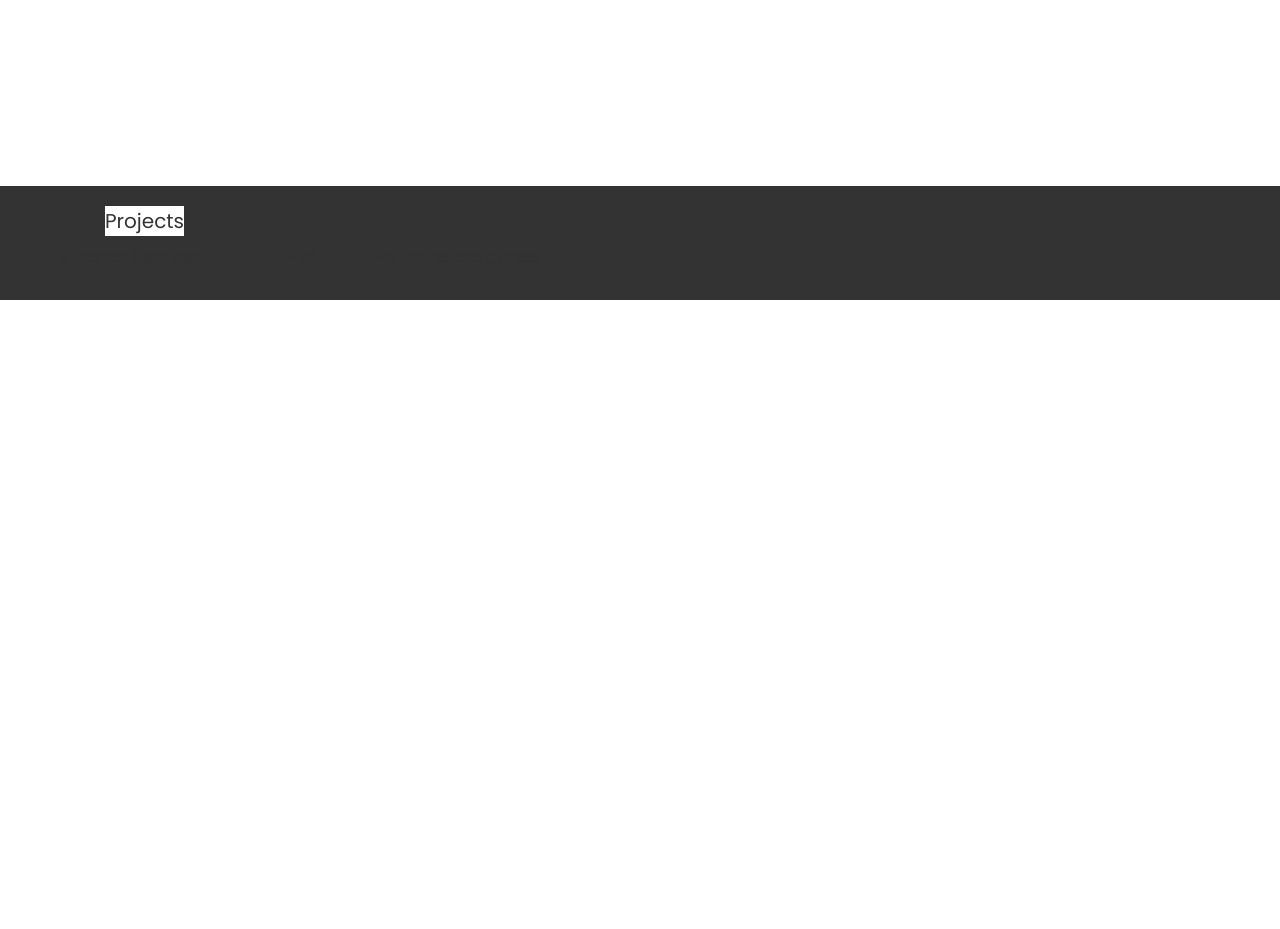
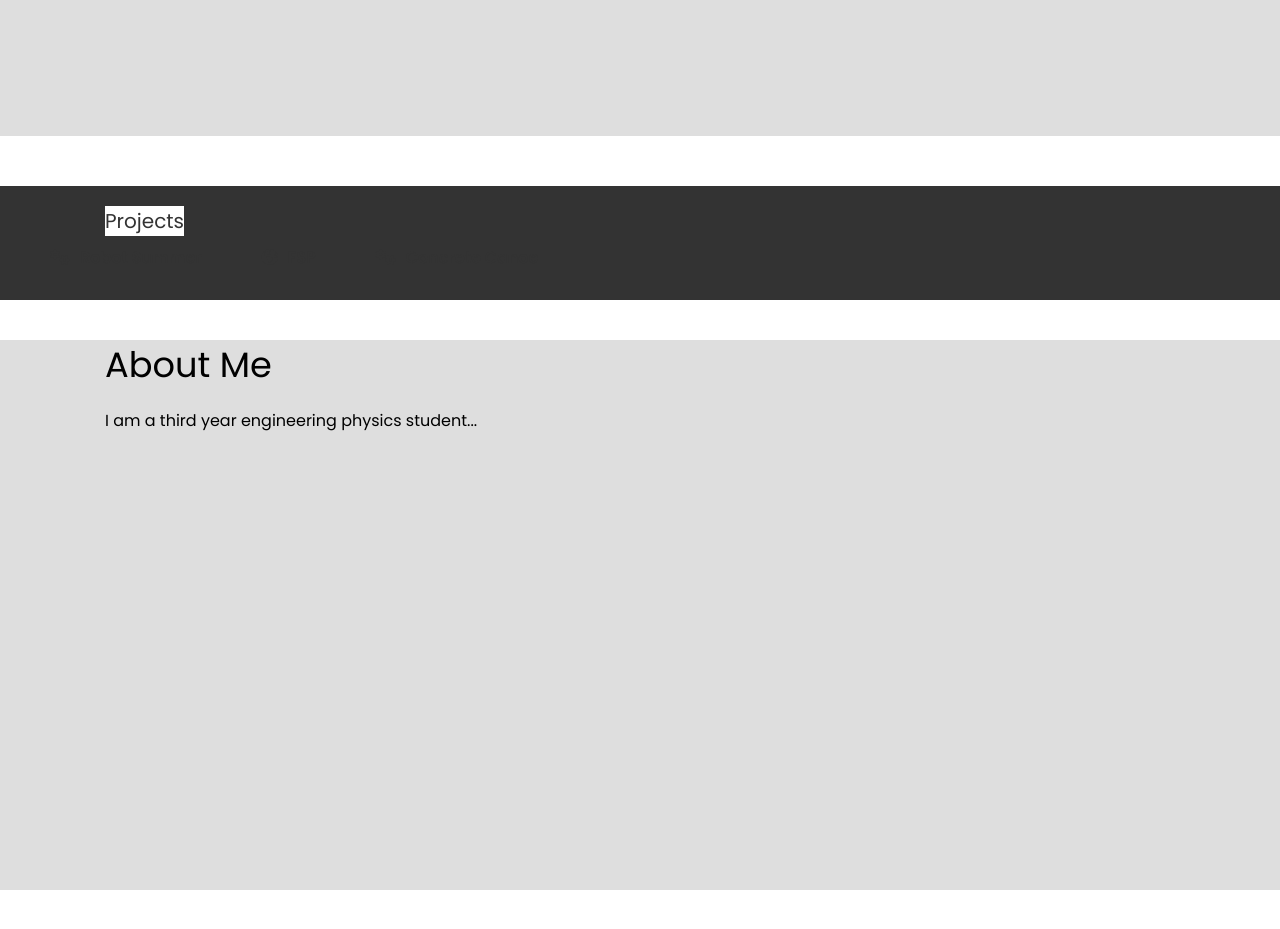
Before and after one commit to brynnbelecki/Website, a plain HTML site: page index.html in a window 1280 px wide. Shown: the part 583-1512 px from the top of the page. Before the commit the page ends 883 px from the top, so only its background shows below. Drawn offline with Linux system fonts and the light colour scheme.

Commit message:
backgrounds

```diff
--- a/css/style.css
+++ b/css/style.css
@@ -202,7 +202,7 @@ img {
 }
 
 .text-sm {
-    font-size: 0.9 rem;
+    font-size: 0.9rem;
     line-height: 1.4;
     font-weight: normal;
     margin: 10px 0 5px;
@@ -211,3 +211,14 @@ img {
 .text-center {
     text-align: center;
 }
+
+/* Background Classes */
+.bg-dark {
+  background: #333;
+  color: #fff;
+}
+
+.bg-light {
+  background: #DEDEDE;
+  color: #000;
+}
--- a/index.html
+++ b/index.html
@@ -102,11 +102,25 @@
             </ul>
         </div>
     </nav>
+
      <!-- P3 Robot Summer-->
+     <section class="about-me bg-light">
+        <div class="container">
+            <div class="about-me-content">
+                <h1 class="about-me-heading text-xl">
+                    About Me
+                </h1>
+                <p class="about-me-text">
+                    I am a third year engineering physics student...
+                </p>
+            </div>
+
+        </div>
+     </section>
 
      <!-- P2 Fault Slip Analysis Tool-->
 
-     <!-- P! UBC Concrete Canoe Structural Analysis-->
+     <!-- P1 UBC Concrete Canoe Structural Analysis-->
 
     <script src="js/main.js"> </script>
   </body>
```
Lines whose indentation alone changed are shown as unchanged.
